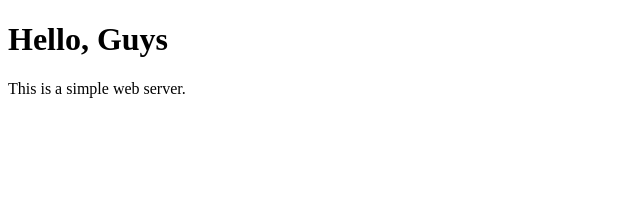
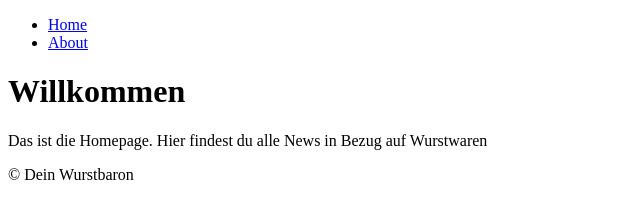
Before and after one commit to antonvashch/mywebsite, a plain HTML site: page index.html in a window 1280 px wide. Shown: the whole page, without its empty margins (0-640 px from the left). Drawn offline with Linux system fonts and the light colour scheme.

Commit message:
Update index.html

```diff
--- a/index.html
+++ b/index.html
@@ -3,10 +3,23 @@
 <head>
     <meta charset="UTF-8">
     <meta name="viewport" content="width=device-width, initial-scale=1.0">
-    <title>Docker Web Server</title>
+    <title>Home</title>
 </head>
 <body>
-    <h1>Hello, Guys</h1>
-    <p>This is a simple web server.</p>
+    <header>
+        <nav>
+            <ul>
+                <li><a href="index.html">Home</a></li>
+                <li><a href="about.html">About</a></li>
+            </ul>
+        </nav>
+    </header>
+    <main>
+        <h1>Willkommen</h1>
+        <p>Das ist die Homepage. Hier findest du alle News in Bezug auf Wurstwaren</p>
+    </main>
+    <footer>
+        <p>&copy; Dein Wurstbaron</p>
+    </footer>
 </body>
 </html>
```
